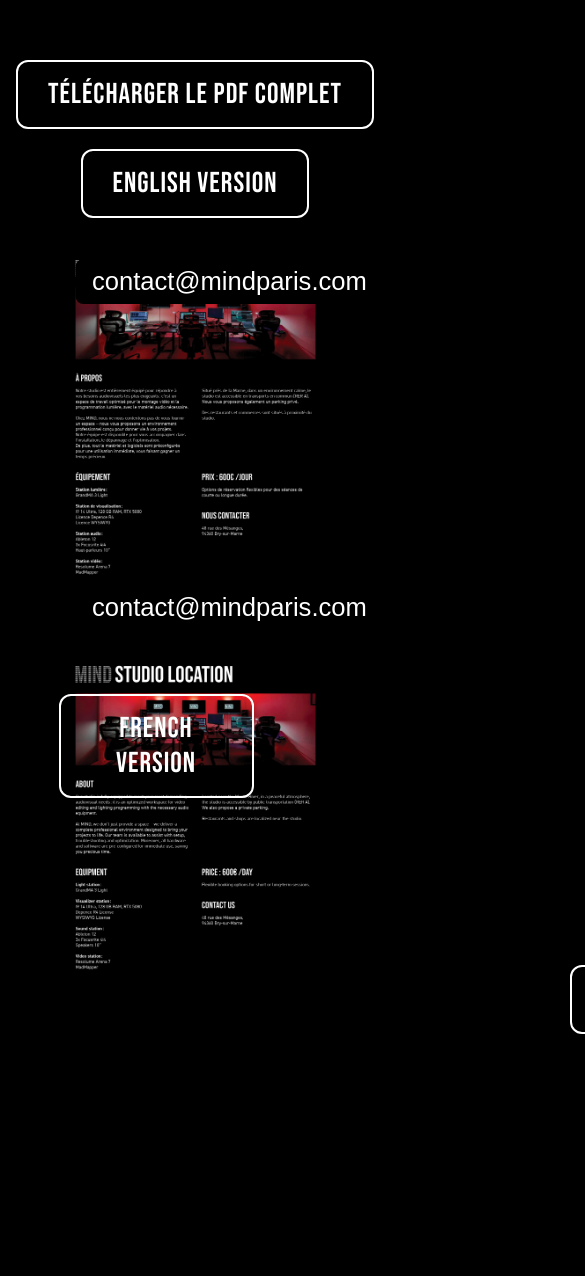
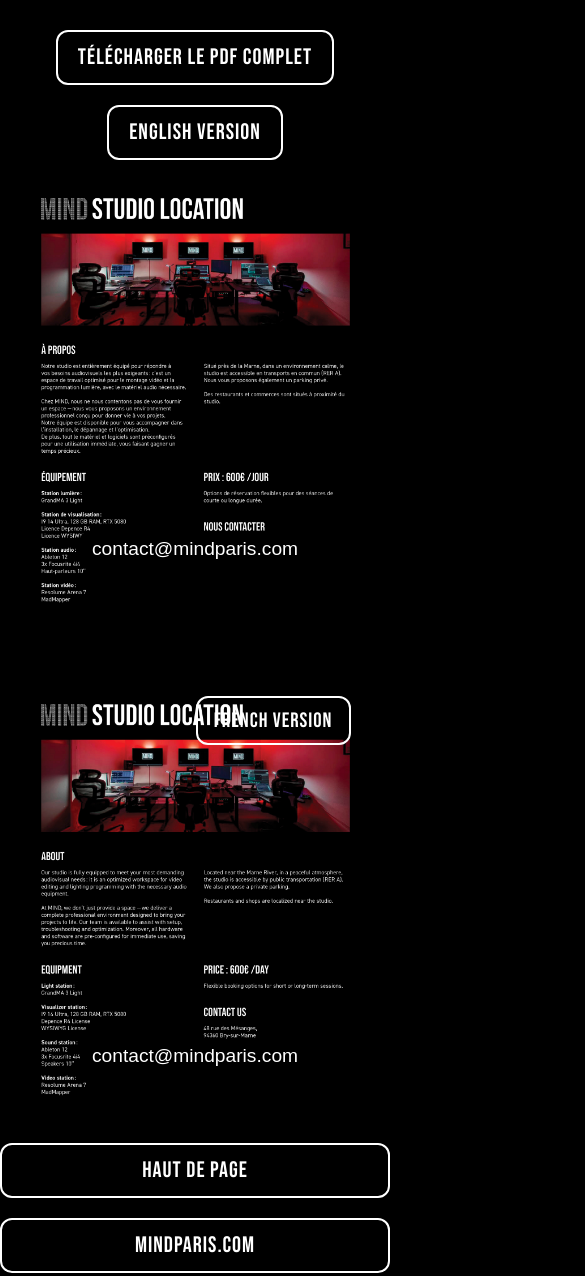
Before and after one commit to mindparis/mindparis.github.io, a plain HTML site: page index.html in a window 390 px wide. Shown: the top 1276 px of the page, 585 px wide, since content can reach past the window. Before the commit the page ends 1119 px from the top, so only its background shows below. Drawn offline with Linux system fonts and the light colour scheme; a web font is replaced by a local one.

Commit message:
Add files via upload

```diff
--- a/index.html
+++ b/index.html
@@ -2,6 +2,7 @@
 <html>
   <head>
     <meta charset="UTF-8" />
+    <meta name="viewport" content="width=device-width, initial-scale=1.0" />
     <title>MIND STUDIO</title>
 
     <!-- Bebas Neue (boutons principaux) -->
@@ -120,6 +121,10 @@
         color: black;
       }
 
+      .email-french {
+        bottom: 320px;
+      }
+
       .bottom-buttons {
         position: relative;
         bottom: 85px;
@@ -140,10 +145,60 @@
         text-align: center;
       }
 
-      .email-french {
-      bottom: 320px; /* ou 350px, selon ce que tu veux — plus petit = plus bas */
+      /* Responsive styles */
+      @media (max-width: 768px) {
+        .button-container {
+          flex-direction: column;
+          gap: 20px;
+          margin-top: 30px;
         }
 
+        .download-link,
+        .english-link,
+        .french-link,
+        .top-link,
+        .site-link {
+          font-size: 1.4rem;
+          padding: 12px 20px;
+        }
+
+        img {
+          width: 90%;
+          margin: 10px auto;
+        }
+
+        .image-wrapper {
+          width: 90%;
+        }
+
+        .french-button-top {
+          top: 20px;
+          right: 20px;
+          font-size: 1.3rem;
+          padding: 10px 16px;
+        }
+
+        .email-link {
+          bottom: 100px;
+          left: 50%;
+          transform: translateX(-50%);
+          font-size: 1.2rem;
+          padding: 6px 12px;
+          text-align: center;
+          max-width: 90%;
+          white-space: normal;
+        }
+
+        .bottom-buttons {
+          flex-direction: column;
+          gap: 20px;
+          bottom: 40px;
+        }
+
+        .bottom-buttons a {
+          font-size: 1.4rem;
+        }
+      }
     </style>
   </head>
 
@@ -158,21 +213,16 @@
 
     <!-- Image 1 (français) -->
     <div class="image-wrapper" id="french">
-  <a
-    class="email-link email-french"
-    href="mailto:contact@mindparis.com"
+      <a class="email-link email-french" href="mailto:contact@mindparis.com"
         >contact@mindparis.com</a
       >
       <img src="BROCHURE_MIND_Page_2.jpg" alt="Page 1" />
     </div>
 
-
     <!-- Image 2 (anglais) -->
     <div class="image-wrapper" id="english">
       <a class="french-link french-button-top" href="#french">French version</a>
-      <a
-        class="email-link"
-        href="mailto:contact@mindparis.com"
+      <a class="email-link" href="mailto:contact@mindparis.com"
         >contact@mindparis.com</a
       >
       <img src="BROCHURE_MIND_Page_1.jpg" alt="Page 2" />
@@ -183,7 +233,7 @@
       <a
         class="top-link"
         href="#"
-        onclick="window.scrollTo({top: 0, behavior: 'smooth'}); return false;"
+        onclick="window.scrollTo({ top: 0, behavior: 'smooth' }); return false;"
         >Haut de page</a
       >
       <a
```
Lines whose indentation alone changed are shown as unchanged.
